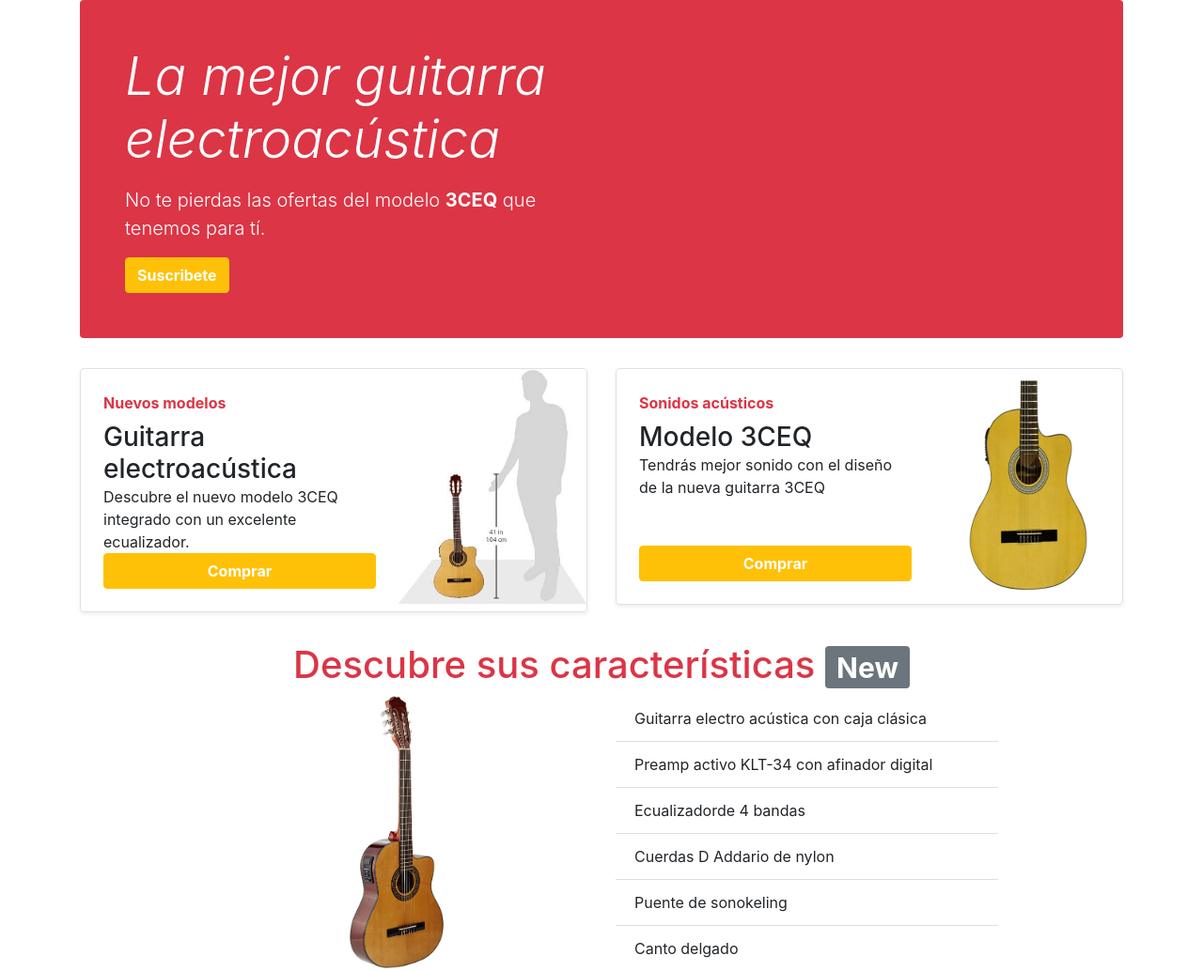
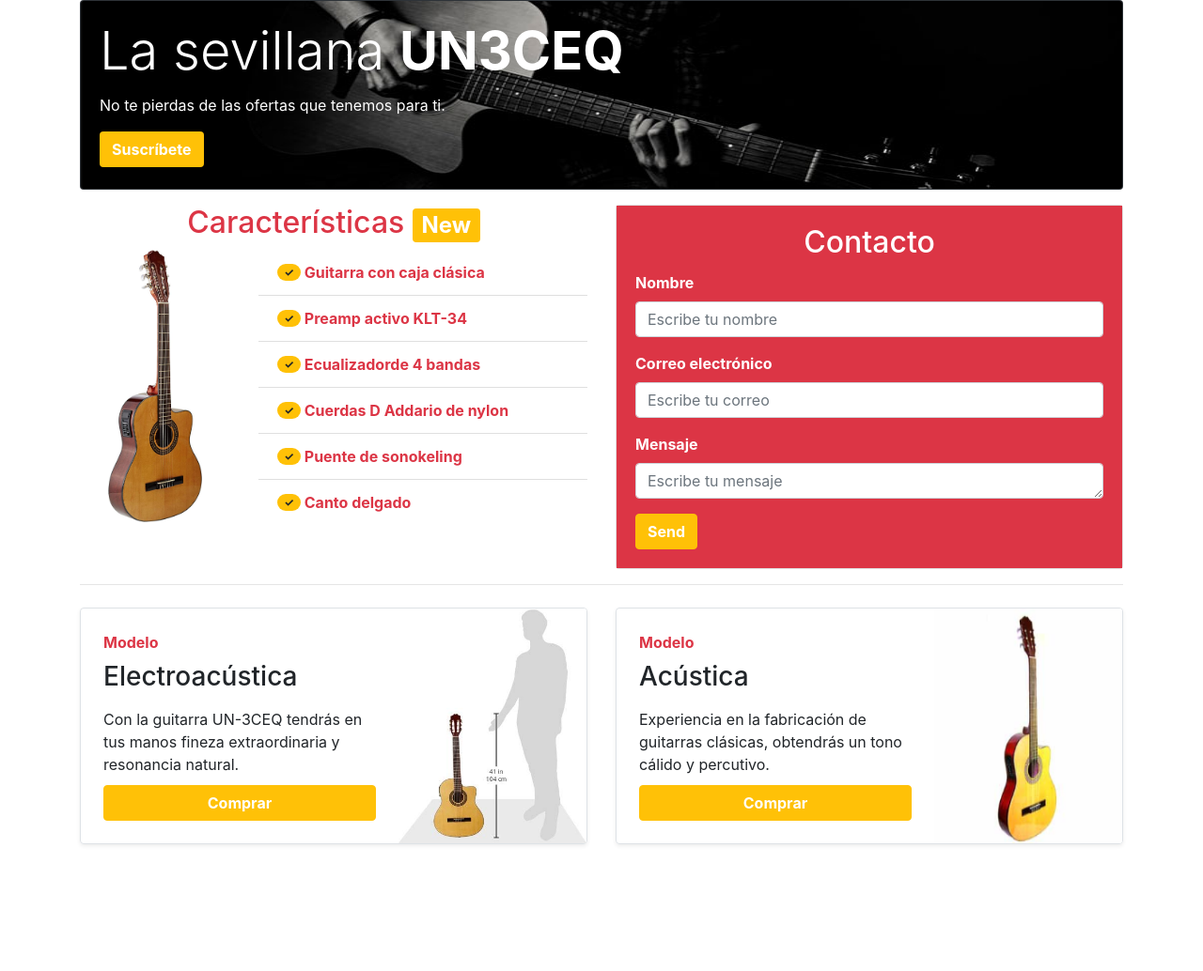
Before and after one commit to rafagomez92/cerouno-proyecto-semana-1, a plain HTML site: page index.html in a window 1280 px wide. Shown: the whole page at 94% size. After the commit the page ends 931 px from the top, so only its background shows below. Drawn offline with nearby package versions, Linux system fonts and the light colour scheme.

Commit message:
Agregue la seccion de contacto, modifique mi header y el diseno de las caracteristicas

```diff
--- a/index.html
+++ b/index.html
@@ -5,78 +5,103 @@
     <!-- Required meta tags -->
     <meta charset="utf-8">
     <meta name="viewport" content="width=device-width, initial-scale=1, shrink-to-fit=no">
-
     <!-- Bootstrap CSS -->
     <link rel="stylesheet" href="https://stackpath.bootstrapcdn.com/bootstrap/4.3.1/css/bootstrap.min.css" integrity="sha384-ggOyR0iXCbMQv3Xipma34MD+dH/1fQ784/j6cY/iJTQUOhcWr7x9JvoRxT2MZw1T" crossorigin="anonymous">
   </head>
   <body>
       <div class="container">
-        <div class="jumbotron p-4 p-md-5 text-white rounded bg-danger">
-            <div class="col-md-6 px-0">
-              <h1 class="display-4 font-italic">La mejor guitarra electroacústica</h1>
-              <p class="lead my-3">No te pierdas las ofertas del modelo <span class="font-weight-bold">3CEQ</span> que tenemos para tí.</p>
-              <button type="button" class="btn font-weight-bold text-white btn-warning">Suscribete</button>
+          <header>
+            <div class="card bg-dark text-white mb-3">
+                <img src="images/header.jpg" class="card-img" width="782" height="200" alt="...">
+                <div class="card-img-overlay">
+                  <h5 class="card-title display-4">La sevillana <span class="font-weight-bold">UN3CEQ</span> </h5>
+                  <p class="card-text">No te pierdas de las ofertas que tenemos para ti.</p>
+                  <button type="button" class="btn font-weight-bold text-white rounded bg-warning">Suscríbete</button>
+                </div>
+              </div>
+          </header>
+          <main>
+              <div class="features-contacto">
+                <div class="row">
+                    <div class="col">
+                        <h2 class="text-center text-danger">Características <span class="badge badge-warning text-white">New</span></h2>
+                        <div class="row justify-content-center">
+                            <div class="col-4">
+                                <img src="images/features.jpg" width="100" height="290" class="rounded mx-auto d-block" alt="...">
+                            </div>
+                            <div class="col-8">
+                                <ul class="list-group list-group-flush">
+                                    <li class="list-group-item text-danger font-weight-bold d-flex align-items-center""><span class="badge badge-warning badge-pill">✓</span>&nbspGuitarra con caja clásica</li>
+                                    <li class="list-group-item text-danger font-weight-bold d-flex align-items-center""><span class="badge badge-warning badge-pill">✓</span>&nbspPreamp activo KLT-34</li>
+                                    <li class="list-group-item text-danger font-weight-bold d-flex align-items-center""><span class="badge badge-warning badge-pill">✓</span>&nbspEcualizadorde 4 bandas</li>
+                                    <li class="list-group-item text-danger font-weight-bold d-flex align-items-center""><span class="badge badge-warning badge-pill">✓</span>&nbspCuerdas D Addario de nylon</li>
+                                    <li class="list-group-item text-danger font-weight-bold d-flex align-items-center""><span class="badge badge-warning badge-pill">✓</span>&nbspPuente de sonokeling</li>
+                                    <li class="list-group-item text-danger font-weight-bold d-flex align-items-center""><span class="badge badge-warning badge-pill">✓</span>&nbspCanto delgado</li>
+                                </ul>
+                            </div>
+                          </div>
+                    </div>
+                    <div class="col">
+                        <div class="card w-100">
+                            <div class="card-body bg-danger">
+                              <h2 class="card-title text-center text-white">Contacto</h2>
+                              <form>
+                                <div class="form-group">
+                                  <label class="font-weight-bold text-white" for="name">Nombre</label>
+                                  <input type="text" class="form-control" id="name" placeholder="Escribe tu nombre">
+                                </div>
+                                <div class="form-group">
+                                  <label class="font-weight-bold text-white" for="email">Correo electrónico</label>
+                                  <input type="email" class="form-control" id="email" placeholder="Escribe tu correo">
+                                </div>
+                                <div class="form-group">
+                                  <label class="font-weight-bold text-white" for="question">Mensaje</label>
+                                  <textarea class="form-control" id="message" rows="1" placeholder="Escribe tu mensaje"></textarea>
+                                </div>
+                                <button type="button" class="btn btn-warning text-center text-white font-weight-bold">Send</button>
+                              </form>
+                            </div>
+                          </div>
+                    </div>
                   </div>
                 </div>
 
-          <main>
+
+
+                <hr class="mb-4">
+
+              <div class="buy">
                 <div class="row mb-2">
                     <div class="col-md-6">
                         <div class="row no-gutters border rounded overflow-hidden flex-md-row mb-4 shadow-sm h-md-250 position-relative">
                           <div class="col p-4 d-flex flex-column position-static">
-                      <strong class="d-inline-block mb-2 text-danger">Nuevos modelos</strong>
-                      <h3 class="mb-0">Guitarra electroacústica</h3>
-                      <p class="card-text mb-auto">Descubre el nuevo modelo 3CEQ integrado con un excelente ecualizador.</p>
+                            <strong class="d-inline-block mb-2 text-danger">Modelo</strong>
+                            <h3 class="mb-3">Electroacústica</h3>
+                            <p class="card-text mb-auto">Con la guitarra UN-3CEQ tendrás en tus manos fineza extraordinaria y resonancia natural.</p>
                             <button type="button" class="btn font-weight-bold text-white btn-warning">Comprar</button>
                           </div>
                           <div class="col-auto d-none d-lg-block">
-                      <img src="images/e2.jpg"  width="200" height="250" alt="">
+                            <img src="images/electroacustica.jpg"  width="200" height="250" alt="">
                           </div>
                         </div>
                       </div>
                       <div class="col-md-6">
                         <div class="row no-gutters border rounded overflow-hidden flex-md-row mb-4 shadow-sm h-md-250 position-relative">
                           <div class="col p-4 d-flex flex-column position-static">
-                      <strong class="d-inline-block mb-2 text-danger">Sonidos acústicos</strong>
-                      <h3 class="mb-0">Modelo 3CEQ</h3>
-                      <p class="mb-auto">Tendrás mejor sonido con el diseño de la nueva guitarra 3CEQ</p>
+                            <strong class="d-inline-block mb-2 text-danger">Modelo</strong>
+                            <h3 class="mb-3">Acústica</h3>
+                            <p class="mb-auto">Experiencia en la fabricación de guitarras clásicas, obtendrás un tono cálido y percutivo.</p>
                             <button type="button" class="btn font-weight-bold text-white btn-warning">Comprar</button>
                           </div>
                           <div class="col-auto d-none d-lg-block">
-                      <img src="images/shopping.png" width="200" height="250" alt="">
+                            <img src="images/acoustic.jpg" width="200" height="250" alt="">
                           </div>
                         </div>
                       </div>
                       </div>
               </div>
-            <div class="Caracteristicas center-block">
-                <h1 class="text-center text-danger">Descubre sus características <span class="badge badge-secondary">New</span></h1>
-
-            <div class="row justify-content-center">
-                <div class="col-4">
-                    <img src="images/e3.jpg" width="100" height="290" class="rounded mx-auto d-block" alt="...">
+          </main>
           </div>
-                <div class="col-4">
-                    <ul class="list-group list-group-flush justify-content-center">
-                        <li class="list-group-item">Guitarra electro acústica con caja clásica</li>
-                        <li class="list-group-item">Preamp activo KLT-34 con afinador digital</li>
-                        <li class="list-group-item">Ecualizadorde 4 bandas</li>
-                        <li class="list-group-item">Cuerdas D Addario de nylon</li>
-                        <li class="list-group-item">Puente de sonokeling</li>
-                        <li class="list-group-item">Canto delgado</li>
-                      </ul>
-                </div>
-              </div>
-
-
-
-          </main>
-
-
-
-      </div>
-
-
     <!-- Optional JavaScript -->
     <!-- jQuery first, then Popper.js, then Bootstrap JS -->
     <script src="https://code.jquery.com/jquery-3.3.1.slim.min.js" integrity="sha384-q8i/X+965DzO0rT7abK41JStQIAqVgRVzpbzo5smXKp4YfRvH+8abtTE1Pi6jizo" crossorigin="anonymous"></script>
```
Also changed, not shown: images/acoustic.jpg (added), images/electroacustica.jpg (renamed from images/e2.jpg), images/features.jpg (renamed from images/e3.jpg), images/guitar.jpg (deleted), images/guitar1.jpg (deleted), images/guitar2.jpg (deleted), images/header.jpg (added), images/shopping.png (deleted). Lines whose indentation alone changed are shown as unchanged.
